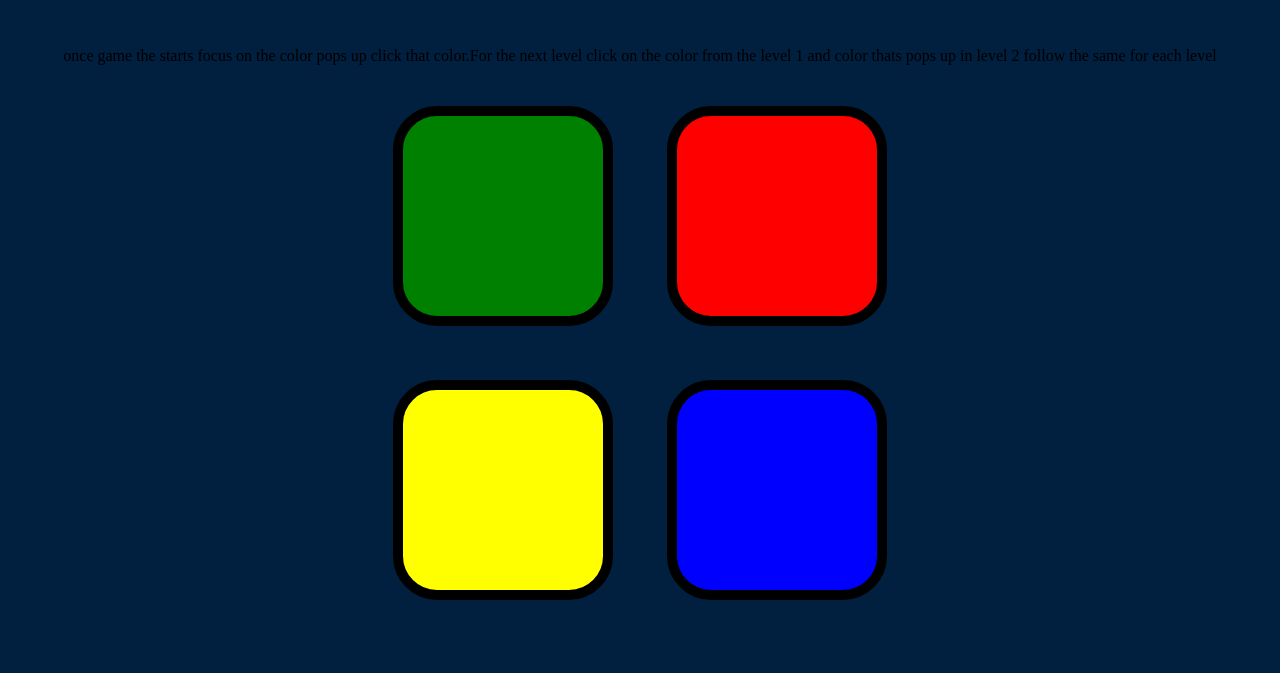
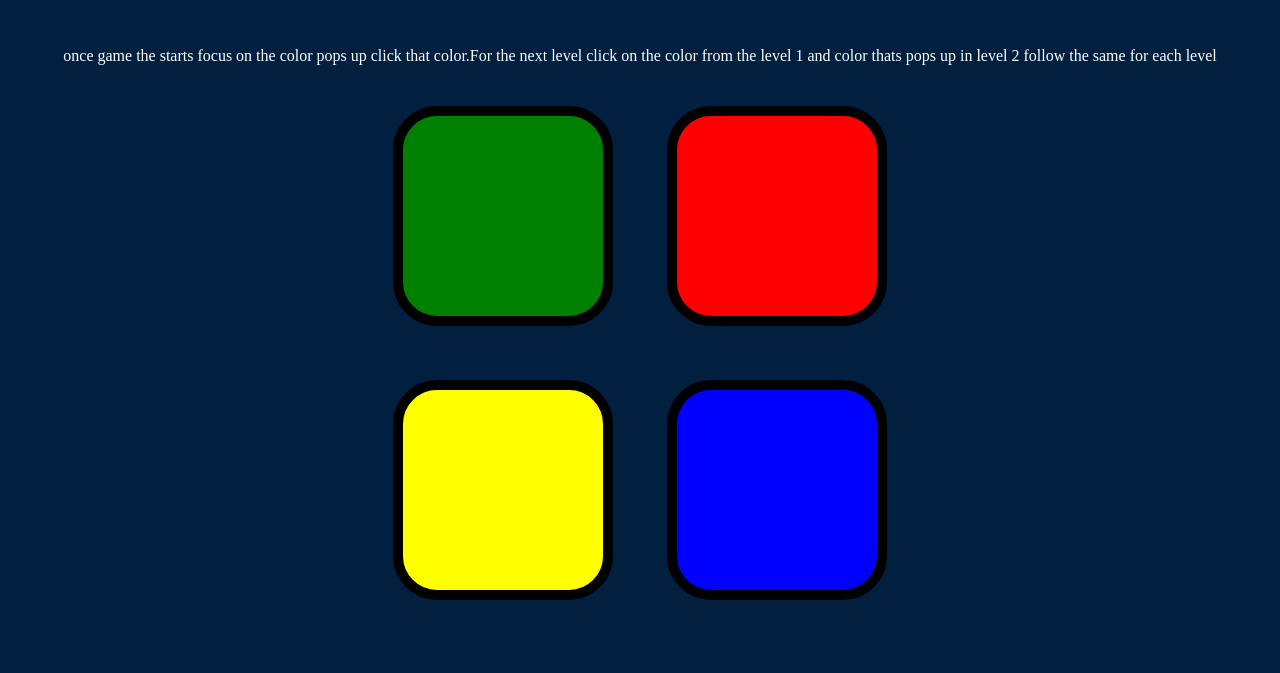
Before and after one commit to Priyangaanand/SIMON, a plain HTML site: page index.html in a window 1280 px wide. Shown: the part 127-800 px from the top of the page. Drawn offline with nearby package versions, Linux system fonts and the light colour scheme.

Commit message:
Update styles.css

```diff
--- a/styles.css
+++ b/styles.css
@@ -1,6 +1,10 @@
 body {
   text-align: center;
   background-color: #011F3F;
+}
+p
+{
+  color:#fff
 }
 
 #level-title {
```
